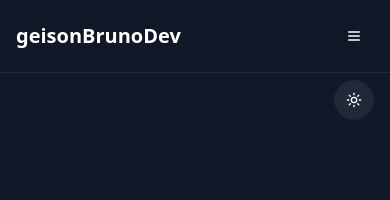
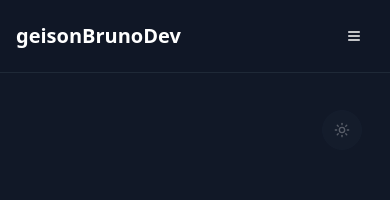
Before and after one commit to geisonbruno/my-portfolio, a React (Vite) app: page / in a window 390 px wide. Shown: the top 200 px of the page. Built offline with nearby package versions, Linux system fonts and the light colour scheme.

Commit message:
feat: button dark/light escondendo para evitar sobreposição nas telas menores

```diff
--- a/src/pages/Index.tsx
+++ b/src/pages/Index.tsx
@@ -1,88 +1,104 @@
-
-import React, { useEffect, useState } from 'react';
-import Header from '../components/Header';
-import Hero from '../components/Home';
-import AboutSection from '../components/AboutSection';
-import ProjectsSection from '../components/ProjectsSection';
-import SkillsSection from '../components/SkillsSection';
-import ExperienceSection from '../components/ExperienceSection';
-import SocialSection from '../components/SocialSection';
-import Footer from '../components/Footer';
-import { Moon, Sun } from 'lucide-react';
-import { Button } from '@/components/ui/button';
+import React, { useEffect, useState } from "react";
+import Header from "../components/Header";
+import Hero from "../components/Home";
+import AboutSection from "../components/AboutSection";
+import ProjectsSection from "../components/ProjectsSection";
+import SkillsSection from "../components/SkillsSection";
+import ExperienceSection from "../components/ExperienceSection";
+import SocialSection from "../components/SocialSection";
+import Footer from "../components/Footer";
+import { Moon, Sun } from "lucide-react";
+import { Button } from "@/components/ui/button";
 
 const Index = () => {
-  // Iniciando com o tema escuro como padrão
-  const [theme, setTheme] = useState<'light' | 'dark'>('dark');
+  const [theme, setTheme] = useState<"light" | "dark">("dark");
+  const [isButtonOverlapping, setIsButtonOverlapping] = useState(false);
+  const [isMobile, setIsMobile] = useState(false);
 
   useEffect(() => {
-    // Verifica se há uma preferência salva
-    const savedTheme = localStorage.getItem('theme') as 'light' | 'dark';
-    // Se houver uma preferência salva, use-a, caso contrário mantenha o padrão (dark)
+    const savedTheme = localStorage.getItem("theme") as "light" | "dark";
     if (savedTheme) {
       setTheme(savedTheme);
     } else {
-      // Se não houver preferência, defina como escuro e salve
-      localStorage.setItem('theme', 'dark');
+      localStorage.setItem("theme", "dark");
     }
   }, []);
 
   useEffect(() => {
     const root = window.document.documentElement;
-    if (theme === 'dark') {
-      root.classList.add('dark');
-      localStorage.setItem('theme', 'dark');
+    if (theme === "dark") {
+      root.classList.add("dark");
+      localStorage.setItem("theme", "dark");
     } else {
-      root.classList.remove('dark');
-      localStorage.setItem('theme', 'light');
+      root.classList.remove("dark");
+      localStorage.setItem("theme", "light");
     }
   }, [theme]);
 
-  const toggleTheme = () => {
-    setTheme(theme === 'light' ? 'dark' : 'light');
-  };
+  useEffect(() => {
+    const checkScreenSize = () => {
+      setIsMobile(window.innerWidth <= 768); // Define se é mobile
+    };
 
-  // Efeito de animação para as seções ao rolar
-  useEffect(() => {
-    const observer = new IntersectionObserver(
-      (entries) => {
-        entries.forEach((entry) => {
-          if (entry.isIntersecting) {
-            entry.target.classList.add('animate-fade-in');
-          }
-        });
-      },
-      { threshold: 0.1 }
-    );
-
-    const sections = document.querySelectorAll('section');
-    sections.forEach((section) => {
-      observer.observe(section);
-    });
+    checkScreenSize();
+    window.addEventListener("resize", checkScreenSize);
 
     return () => {
-      sections.forEach((section) => {
-        observer.unobserve(section);
-      });
+      window.removeEventListener("resize", checkScreenSize);
     };
   }, []);
 
+  const toggleTheme = () => {
+    setTheme(theme === "light" ? "dark" : "light");
+  };
+
+  // Detectar se o botão está sobrepondo elementos visíveis
+  useEffect(() => {
+    if (!isMobile) return; // Só ativa em telas menores
+
+    const observer = new IntersectionObserver(
+      (entries) => {
+        let isOverlapping = false;
+        entries.forEach((entry) => {
+          if (entry.isIntersecting) {
+            isOverlapping = true;
+          }
+        });
+        setIsButtonOverlapping(isOverlapping);
+      },
+      { threshold: 0.2 } // Ajuste para sensibilidade da detecção
+    );
+
+    const sections = document.querySelectorAll("section");
+    sections.forEach((section) => observer.observe(section));
+
+    return () => {
+      sections.forEach((section) => observer.unobserve(section));
+    };
+  }, [isMobile]);
+
   return (
     <div className="min-h-screen dark:bg-gray-900 dark:text-white transition-colors duration-300">
-      <div className="fixed right-4 top-20 z-50">
+      {/* Botão de Tema (Dark/Light) */}
+      <div
+        className={`fixed right-7 top-[110px] z-50 transition-opacity duration-300 ease-in-out ${
+          isMobile && isButtonOverlapping ? "opacity-30" : "opacity-100"
+        }`}
+      >
         <Button
           variant="outline"
           size="icon"
-          className="rounded-full w-10 h-10 dark:bg-gray-800 dark:text-white"
+          className="rounded-full w-10 h-10 dark:bg-gray-800 dark:text-white transform active:scale-90 transition-transform duration-150"
           onClick={toggleTheme}
         >
-          {theme === 'light' ? (
+          {theme === "light" ? (
             <Moon className="h-5 w-5" />
           ) : (
             <Sun className="h-5 w-5" />
           )}
         </Button>
       </div>
+
       <Header />
       <Hero />
       <AboutSection />
```
